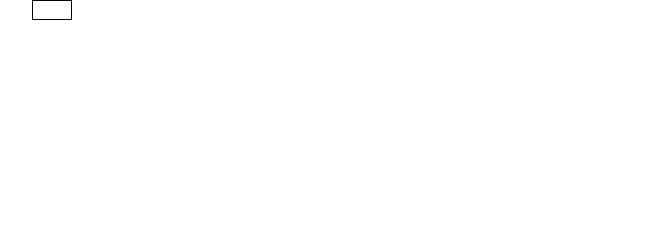
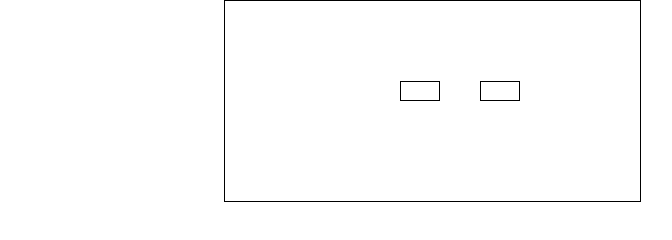
Before and after one commit to ASTRAone/MMTR-lessons, a plain HTML site: page lessons(6)/index.html in a window 1280 px wide. Shown: the whole page, without its empty margins (208-880 px from the left). Drawn offline with Linux system fonts and the light colour scheme.

Commit message:
reactagl

```diff
--- a/lessons(6)/css/style.css
+++ b/lessons(6)/css/style.css
@@ -4,11 +4,13 @@
 }
 
 .container-rectangles {
-    width: 800px;
+    width: 415px;
     position: relative;
     display: flex;
     flex-wrap: wrap;
     margin: 0 auto;
+    border: 1px solid;
+    height: 200px;
 }
 
 .rect {
@@ -16,5 +18,13 @@
     height: 20px;
     box-sizing: border-box;
     border: 1px solid;
+    position: absolute;
+}
+
+/* .rect-grid {
+    width: 40px;
+    height: 20px;
     position: relative;
-}
+    box-sizing: border-box;
+    border: 1px solid;
+} */
--- a/lessons(6)/js/main.js
+++ b/lessons(6)/js/main.js
@@ -1,5 +1,7 @@
 creacteRect = (x, y, wd, hg) => {
     let container = document.querySelector(".container-rectangles");
+    // let container = document.body;
+
 
         let rect = document.createElement("div");
         rect.classList.add("rect");
@@ -9,14 +11,27 @@ creacteRect = (x, y, wd, hg) => {
         rect.style.top = y + "px";
 
         // Размеры
-        rect.style.width = wd;
-        rect.style.height = hg;
+        rect.style.width = wd + "px";
+        rect.style.height = hg + "px";
 
         container.appendChild(rect);
 
         for (let i = 0; i < 10; i++) {
+            let rectGrid = document.createElement("div");
+            rectGrid.classList.add("rect");
 
+            // Позиция
+            // rectGrid.style.left = x + wd + "px" ;
+            rectGrid.style.top = y + "px";
+
+            container.appendChild(rectGrid);
+
+            // Позиция
+            rectGrid.style.left = x + (wd * 2) + "px" ;
+            rectGrid.style.top = y + "px";
         }
+
+
 };
 
-creacteRect(0, 0, 40, 20)
+creacteRect(175, 80, 40, 20)
```
